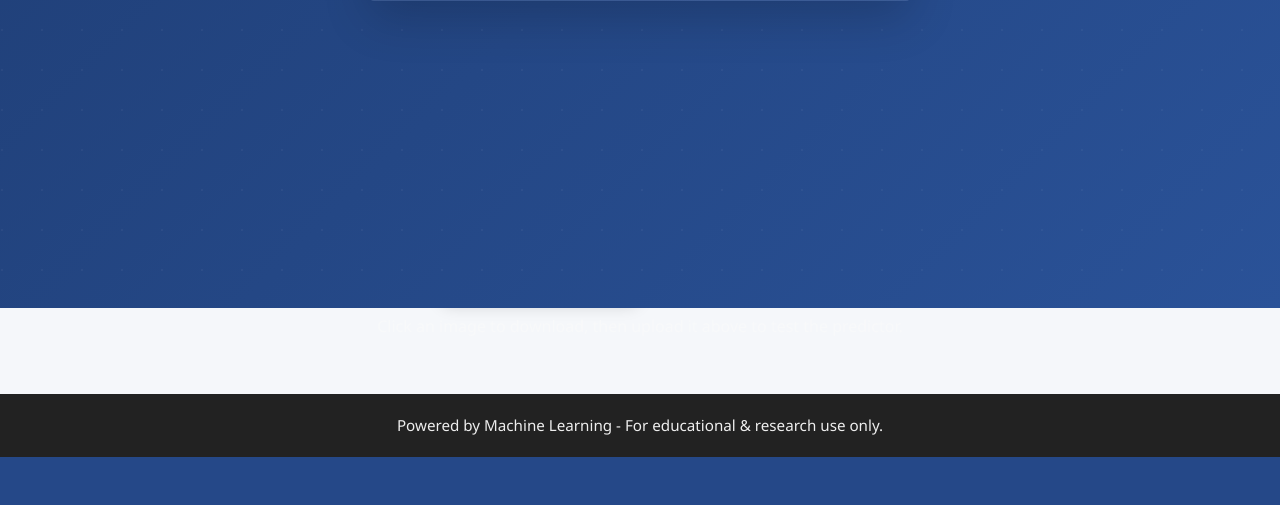
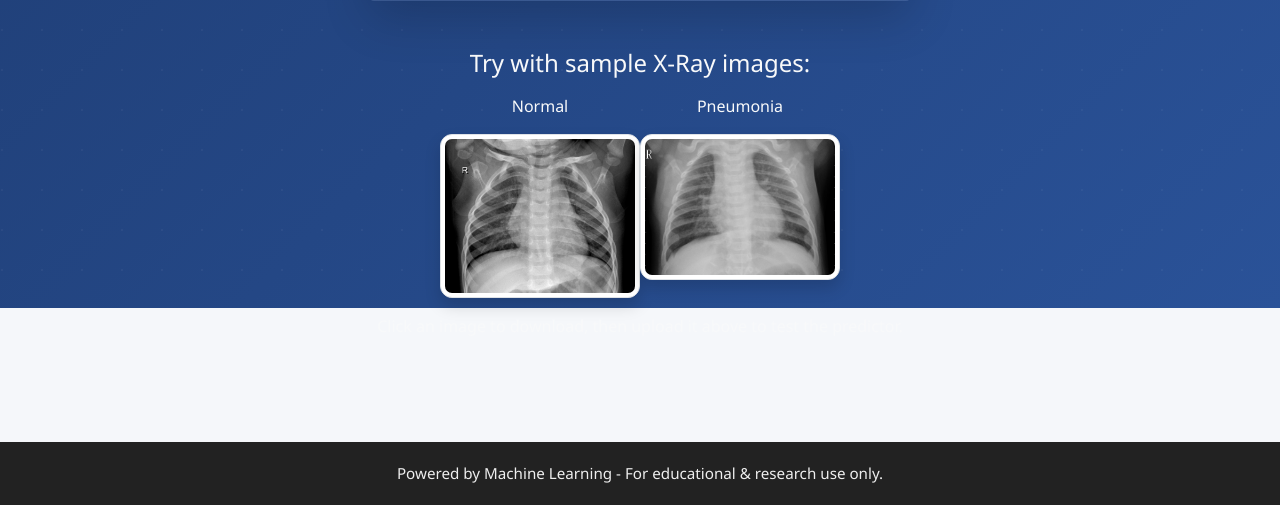
Before and after one commit to ogbeiedward/Medical_Diagnosis, a Flask app: template templates/pneumonia.html in a window 1280 px wide. Shown: the part 492-997 px from the top of the page. Before the commit the page ends 949 px from the top, so only its background shows below. Run offline with Flask 2, Linux system fonts and the light colour scheme; the template is opened without the code that fills it, so the values that code supplies are empty; some libraries are stand-ins or nearby versions.

Commit message:
Update pneumonia.html

```diff
--- a/templates/pneumonia.html
+++ b/templates/pneumonia.html
@@ -44,14 +44,10 @@
                 </form>
             </div>
 
-        </div>
-    </div>
-</div>
-
-
+            <!-- Sample Images Section -->
             <div class="text-center mt-5">
                 <h4 class="text-light mb-3">Try with sample X-Ray images:</h4>
-    <div class="d-flex justify-content-center gap-4">
+                <div class="d-flex justify-content-center gap-4 flex-wrap">
                     <div>
                         <p class="text-light fw-bold">Normal</p>
                         <a href="{{ url_for('static', filename='img/Normal.jpeg') }}" download>
@@ -72,6 +68,9 @@
                 <p class="text-light mt-3">Click an image to download, then upload it above to test the predictor.</p>
             </div>
 
+        </div>
+    </div>
+</div>
 
 <!-- Background -->
 <div style="position: fixed; top:0; left:0; width:100%; height:100%; z-index:1; background: linear-gradient(135deg, #1e3c72, #2a5298); overflow:hidden;">
```
Lines whose indentation alone changed are shown as unchanged.
